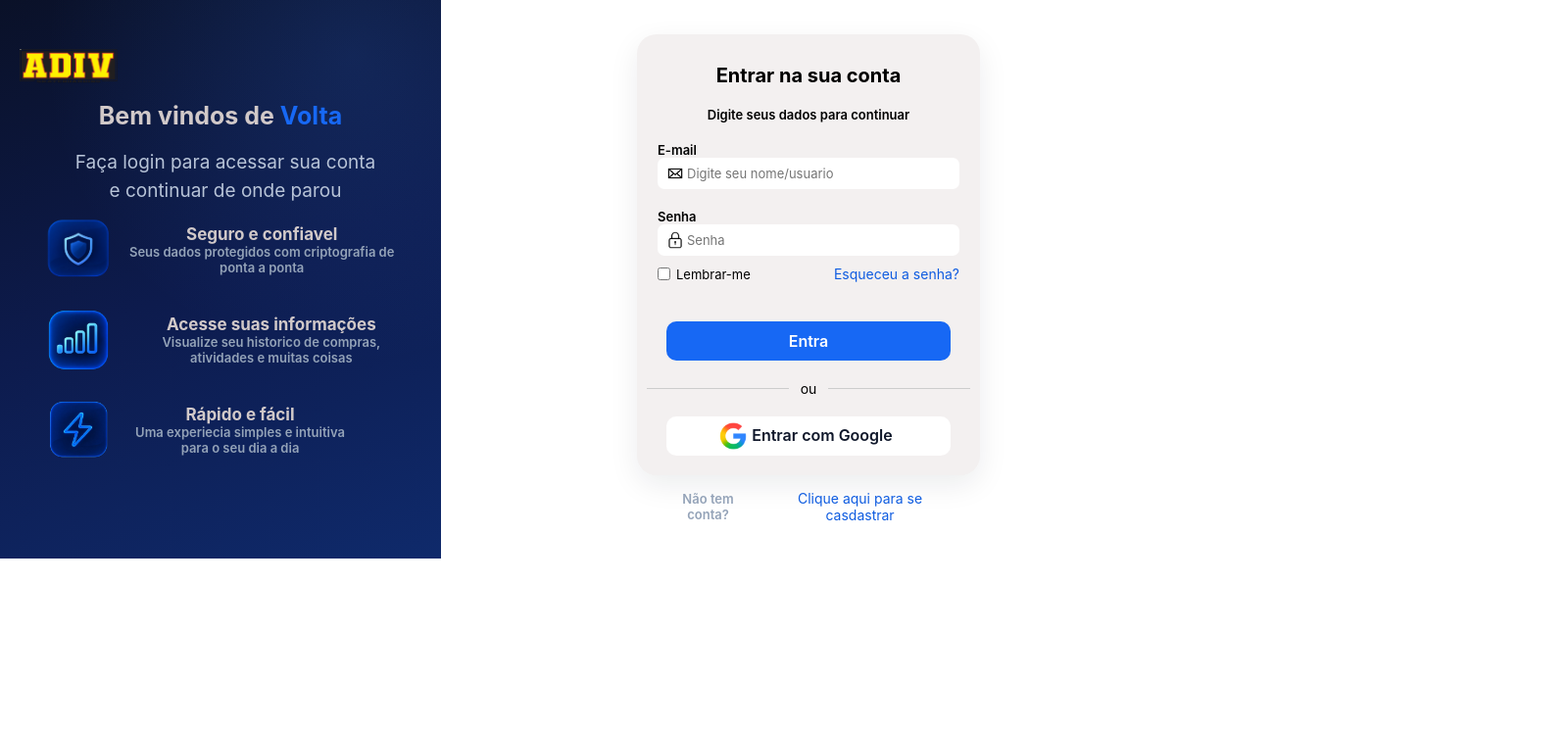
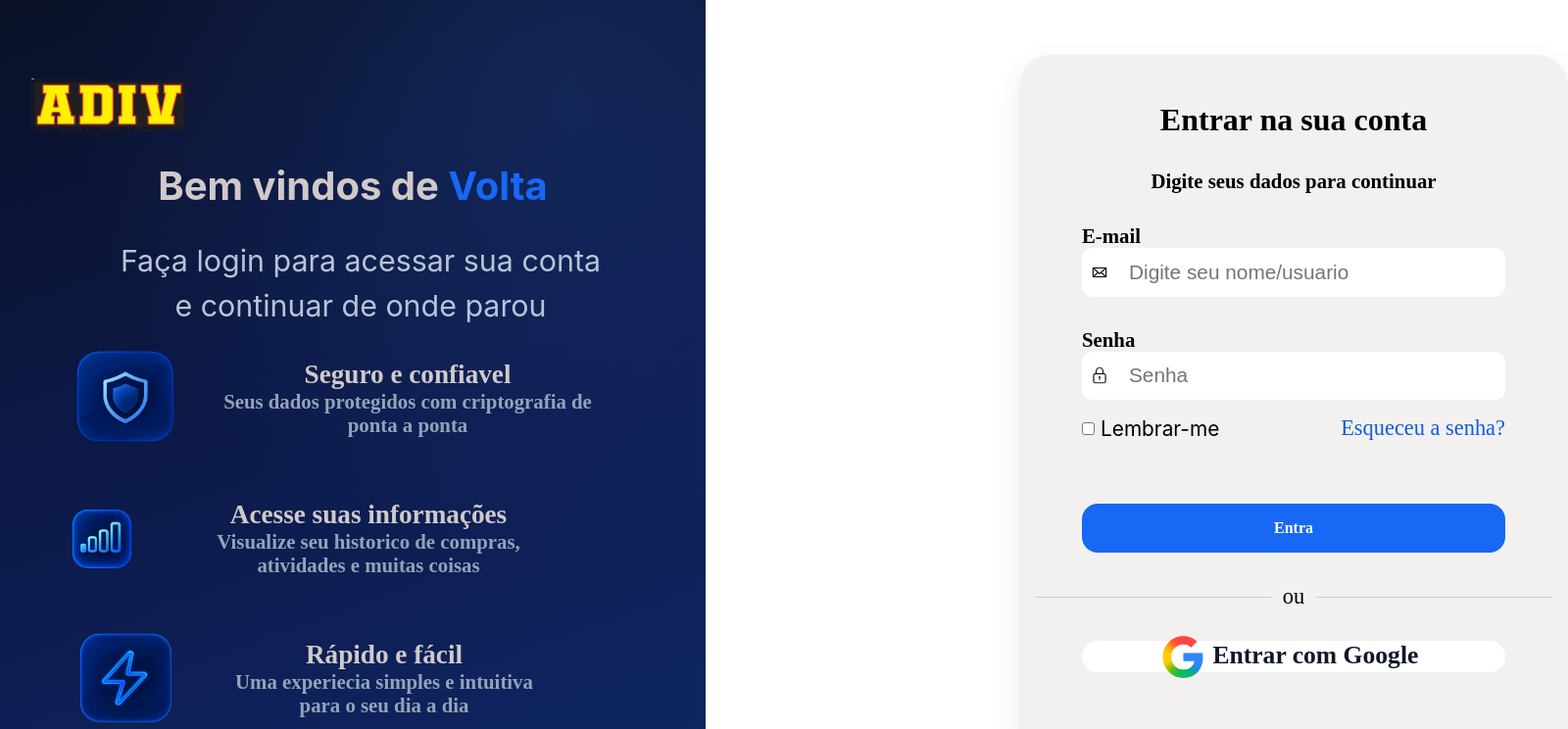
Before and after one commit to arthuralmeida27borges-ctrl/ProjetoTreino, a React (Create React App) app in the folder projeto/: page /login in a window 1280 px wide. Shown: the top 744 px of the page at 98% size, 1600 px wide, since content can reach past the window. Built offline with nearby package versions, Linux system fonts and the light colour scheme.

Commit message:
aviadaram tudo
testes para aumentar tela

```diff
--- a/projeto/src/index.css
+++ b/projeto/src/index.css
@@ -1,7 +1,10 @@
 * {
   margin: 0;
-  font-family: -apple-system, BlinkMacSystemFont, 'Segoe UI', 'Roboto', 'Oxygen',
-    'Ubuntu', 'Cantarell', 'Fira Sans', 'Droid Sans', 'Helvetica Neue',
-    sans-serif;
-    font-size: 10px;
+  padding: 0;
+  box-sizing: border-box;
 }
+
+html, body, #root {
+  height: 100%;
+  width: 100%;
+}
--- a/projeto/src/pages/apps/App.css
+++ b/projeto/src/pages/apps/App.css
@@ -1,7 +1,10 @@
-body {
-  text-align: center  ;
+* {
+  margin: 0;
+  padding: 0;
+  box-sizing: border-box;
 }
 
-.lili{
-  font-size: 20px;
+html, body, #root {
+  height: 100%;
+  width: 100%;
 }
--- a/projeto/src/pages/login/index.css
+++ b/projeto/src/pages/login/index.css
@@ -216,7 +216,9 @@ input {
 /* Parte Azul  */
 
 .fundo {
-    display: flex;
+  display: flex;
+  min-height: 100vh;
+  width: 100%;
 }
 
 .fundo-azul{
```
